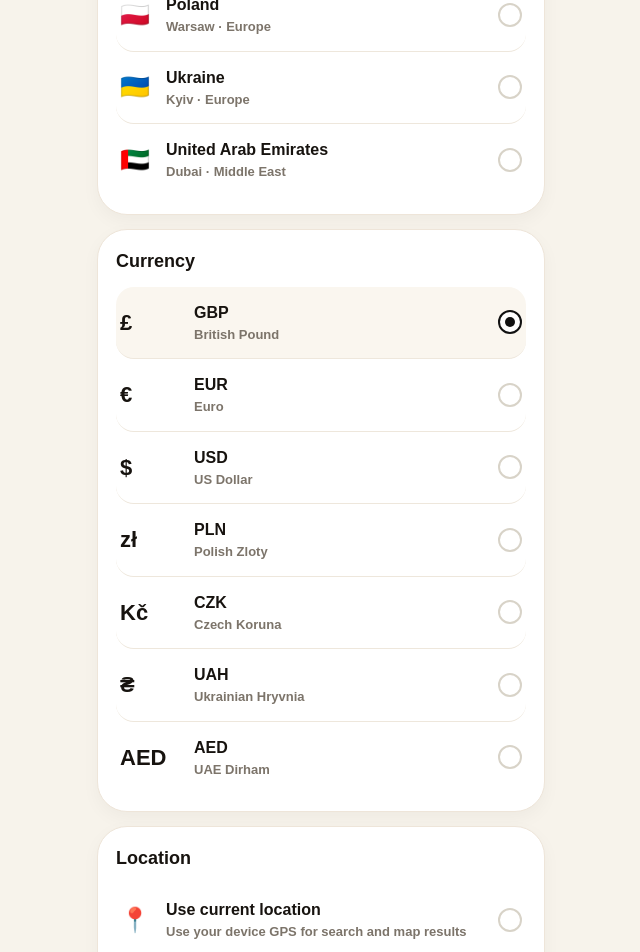
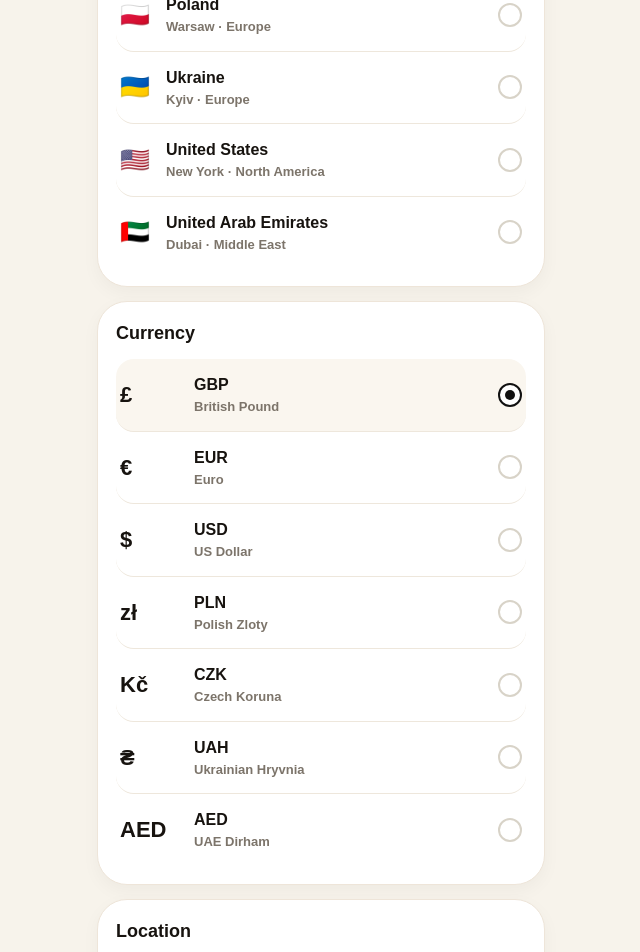
Before and after one commit to bellasalon4u-source/mapbookapp, a Next.js app: page /profile/language-region in a window 1280 px wide. Shown: the part 980-1932 px from the top of the page, without its empty margins (319-959 px from the left). Built offline with nearby package versions, Linux system fonts and the light colour scheme.

Commit message:
git add app/profile/language-region/page.tsx git commit -m "fix(language-region): apply language globally without redirect and sync region settings store"

```diff
--- a/app/profile/language-region/page.tsx
+++ b/app/profile/language-region/page.tsx
@@ -2,7 +2,7 @@
 
 import { useEffect, useMemo, useState } from 'react';
 import { useRouter } from 'next/navigation';
-import BottomNav from '../../../components/BottomNav';
+import BottomNav from '../../../components/common/BottomNav';
 import {
   getSavedLanguage,
   saveLanguage,
@@ -10,14 +10,15 @@ import {
   type AppLanguage,
 } from '../../../services/i18n';
 import {
+  getAppRegionSettings,
+  updateAppRegionSettings,
+} from '../../../services/appRegionStore';
+import {
   getUserProfile,
   subscribeToUserProfile,
   updateUserProfile,
   type UserProfile,
 } from '../../services/userProfileStore';
-
-const CURRENCY_STORAGE_KEY = 'mapbook_currency';
-const LOCATION_STORAGE_KEY = 'mapbook_location_pref';
 
 type CurrencyCode = 'GBP' | 'EUR' | 'USD' | 'PLN' | 'CZK' | 'UAH' | 'AED';
 
@@ -143,16 +144,86 @@ const languageOptions: { value: AppLanguage; label: string; subtitle: string; fl
 ];
 
 const regionOptions = [
-  { value: 'United Kingdom', label: 'United Kingdom', subtitle: 'London · Europe', flag: '🇬🇧', lat: 51.5074, lng: -0.1278 },
-  { value: 'Spain', label: 'Spain', subtitle: 'Madrid · Europe', flag: '🇪🇸', lat: 40.4168, lng: -3.7038 },
-  { value: 'Czech Republic', label: 'Czech Republic', subtitle: 'Prague · Europe', flag: '🇨🇿', lat: 50.0755, lng: 14.4378 },
-  { value: 'Germany', label: 'Germany', subtitle: 'Berlin · Europe', flag: '🇩🇪', lat: 52.52, lng: 13.405 },
-  { value: 'Poland', label: 'Poland', subtitle: 'Warsaw · Europe', flag: '🇵🇱', lat: 52.2297, lng: 21.0122 },
-  { value: 'Ukraine', label: 'Ukraine', subtitle: 'Kyiv · Europe', flag: '🇺🇦', lat: 50.4501, lng: 30.5234 },
-  { value: 'United Arab Emirates', label: 'United Arab Emirates', subtitle: 'Dubai · Middle East', flag: '🇦🇪', lat: 25.2048, lng: 55.2708 },
+  {
+    value: 'United Kingdom',
+    label: 'United Kingdom',
+    subtitle: 'London · Europe',
+    flag: '🇬🇧',
+    lat: 51.5074,
+    lng: -0.1278,
+    currency: 'GBP' as CurrencyCode,
+  },
+  {
+    value: 'Spain',
+    label: 'Spain',
+    subtitle: 'Madrid · Europe',
+    flag: '🇪🇸',
+    lat: 40.4168,
+    lng: -3.7038,
+    currency: 'EUR' as CurrencyCode,
+  },
+  {
+    value: 'Czech Republic',
+    label: 'Czech Republic',
+    subtitle: 'Prague · Europe',
+    flag: '🇨🇿',
+    lat: 50.0755,
+    lng: 14.4378,
+    currency: 'CZK' as CurrencyCode,
+  },
+  {
+    value: 'Germany',
+    label: 'Germany',
+    subtitle: 'Berlin · Europe',
+    flag: '🇩🇪',
+    lat: 52.52,
+    lng: 13.405,
+    currency: 'EUR' as CurrencyCode,
+  },
+  {
+    value: 'Poland',
+    label: 'Poland',
+    subtitle: 'Warsaw · Europe',
+    flag: '🇵🇱',
+    lat: 52.2297,
+    lng: 21.0122,
+    currency: 'PLN' as CurrencyCode,
+  },
+  {
+    value: 'Ukraine',
+    label: 'Ukraine',
+    subtitle: 'Kyiv · Europe',
+    flag: '🇺🇦',
+    lat: 50.4501,
+    lng: 30.5234,
+    currency: 'UAH' as CurrencyCode,
+  },
+  {
+    value: 'United States',
+    label: 'United States',
+    subtitle: 'New York · North America',
+    flag: '🇺🇸',
+    lat: 40.7128,
+    lng: -74.006,
+    currency: 'USD' as CurrencyCode,
+  },
+  {
+    value: 'United Arab Emirates',
+    label: 'United Arab Emirates',
+    subtitle: 'Dubai · Middle East',
+    flag: '🇦🇪',
+    lat: 25.2048,
+    lng: 55.2708,
+    currency: 'AED' as CurrencyCode,
+  },
 ] as const;
 
-const currencyOptions = [
+const currencyOptions: {
+  value: CurrencyCode;
+  symbol: string;
+  title: string;
+  subtitle: string;
+}[] = [
   { value: 'GBP', symbol: '£', title: 'GBP', subtitle: 'British Pound' },
   { value: 'EUR', symbol: '€', title: 'EUR', subtitle: 'Euro' },
   { value: 'USD', symbol: '$', title: 'USD', subtitle: 'US Dollar' },
@@ -160,45 +231,15 @@ const currencyOptions = [
   { value: 'CZK', symbol: 'Kč', title: 'CZK', subtitle: 'Czech Koruna' },
   { value: 'UAH', symbol: '₴', title: 'UAH', subtitle: 'Ukrainian Hryvnia' },
   { value: 'AED', symbol: 'AED', title: 'AED', subtitle: 'UAE Dirham' },
-] as const;
+];
 
-function readStoredCurrency(): CurrencyCode {
-  if (typeof window === 'undefined') return 'GBP';
-  const value = window.localStorage.getItem(CURRENCY_STORAGE_KEY);
-  if (value === 'GBP' || value === 'EUR' || value === 'USD' || value === 'PLN' || value === 'CZK' || value === 'UAH' || value === 'AED') {
-    return value;
-  }
-  return 'GBP';
-}
-
-function saveStoredCurrency(currency: CurrencyCode) {
-  if (typeof window === 'undefined') return;
-  window.localStorage.setItem(CURRENCY_STORAGE_KEY, currency);
-}
-
-function readStoredLocation(): StoredLocation | null {
-  if (typeof window === 'undefined') return null;
-  const raw = window.localStorage.getItem(LOCATION_STORAGE_KEY);
-  if (!raw) return null;
-
-  try {
-    const parsed = JSON.parse(raw) as StoredLocation;
-    if (!parsed || typeof parsed !== 'object') return null;
-
-    return {
-      source: parsed.source === 'current' ? 'current' : 'region',
-      label: String(parsed.label || ''),
-      lat: typeof parsed.lat === 'number' ? parsed.lat : null,
-      lng: typeof parsed.lng === 'number' ? parsed.lng : null,
-    };
-  } catch {
-    return null;
-  }
-}
-
-function saveStoredLocation(value: StoredLocation) {
-  if (typeof window === 'undefined') return;
-  window.localStorage.setItem(LOCATION_STORAGE_KEY, JSON.stringify(value));
+function getCurrentLocationLabel(language: AppLanguage) {
+  if (language === 'ES') return 'Ubicación actual';
+  if (language === 'RU') return 'Текущее местоположение';
+  if (language === 'CZ') return 'Aktuální poloha';
+  if (language === 'DE') return 'Aktueller Standort';
+  if (language === 'PL') return 'Bieżąca lokalizacja';
+  return 'Current location';
 }
 
 function formatCoords(lat: number | null, lng: number | null) {
@@ -253,40 +294,48 @@ function SectionTitle({ children }: { children: React.ReactNode }) {
 export default function LanguageRegionPage() {
   const router = useRouter();
 
+  const [language, setLanguage] = useState<AppLanguage>(getSavedLanguage());
   const [profile, setProfile] = useState<UserProfile>(getUserProfile());
   const [selectedLanguage, setSelectedLanguage] = useState<AppLanguage>(getSavedLanguage());
-  const [selectedRegion, setSelectedRegion] = useState(getUserProfile().region);
-  const [selectedCurrency, setSelectedCurrency] = useState<CurrencyCode>(readStoredCurrency());
+
+  const initialRegionSettings = getAppRegionSettings();
+
+  const [selectedRegion, setSelectedRegion] = useState(initialRegionSettings.region);
+  const [selectedCurrency, setSelectedCurrency] = useState<CurrencyCode>(
+    initialRegionSettings.currency as CurrencyCode
+  );
   const [selectedLocationMode, setSelectedLocationMode] = useState<'current' | 'region'>(
-    readStoredLocation()?.source || 'region'
+    initialRegionSettings.locationMode === 'current' ? 'current' : 'region'
   );
-  const [selectedLocation, setSelectedLocation] = useState<StoredLocation | null>(readStoredLocation());
+  const [selectedLocation, setSelectedLocation] = useState<StoredLocation>({
+    source:
+      initialRegionSettings.locationMode === 'current' ? 'current' : 'region',
+    label:
+      initialRegionSettings.locationMode === 'current'
+        ? initialRegionSettings.currentLocation.label
+        : initialRegionSettings.customLocation.label,
+    lat:
+      initialRegionSettings.locationMode === 'current'
+        ? initialRegionSettings.currentLocation.lat
+        : initialRegionSettings.customLocation.lat,
+    lng:
+      initialRegionSettings.locationMode === 'current'
+        ? initialRegionSettings.currentLocation.lng
+        : initialRegionSettings.customLocation.lng,
+  });
+
   const [isLocating, setIsLocating] = useState(false);
 
   useEffect(() => {
-    const syncLanguage = (nextLanguage?: AppLanguage) => {
-      const value = nextLanguage || getSavedLanguage();
-      setSelectedLanguage(value);
+    const unsubLanguage = subscribeToLanguageChange((nextLanguage) => {
+      setLanguage(nextLanguage);
+      setSelectedLanguage(nextLanguage);
+    });
+
+    const syncProfile = () => {
+      setProfile(getUserProfile());
     };
 
-    const syncProfile = () => {
-      const nextProfile = getUserProfile();
-      setProfile(nextProfile);
-      setSelectedRegion(nextProfile.region);
-    };
-
-    syncLanguage();
-    syncProfile();
-
-    const storedLocation = readStoredLocation();
-    if (storedLocation) {
-      setSelectedLocation(storedLocation);
-      setSelectedLocationMode(storedLocation.source);
-    }
-
-    setSelectedCurrency(readStoredCurrency());
-
-    const unsubLanguage = subscribeToLanguageChange(syncLanguage);
     const unsubProfile = subscribeToUserProfile(syncProfile);
 
     return () => {
@@ -295,9 +344,14 @@ export default function LanguageRegionPage() {
     };
   }, []);
 
+  useEffect(() => {
+    saveLanguage(selectedLanguage);
+    setLanguage(selectedLanguage);
+  }, [selectedLanguage]);
+
   const text = useMemo(
-    () => pageTexts[selectedLanguage as keyof typeof pageTexts] || pageTexts.EN,
-    [selectedLanguage]
+    () => pageTexts[language as keyof typeof pageTexts] || pageTexts.EN,
+    [language]
   );
 
   const selectedRegionMeta =
@@ -336,7 +390,7 @@ export default function LanguageRegionPage() {
       (position) => {
         const nextLocation: StoredLocation = {
           source: 'current',
-          label: text.locationSuccess,
+          label: getCurrentLocationLabel(selectedLanguage),
           lat: position.coords.latitude,
           lng: position.coords.longitude,
         };
@@ -359,21 +413,36 @@ export default function LanguageRegionPage() {
 
   const handleSave = () => {
     saveLanguage(selectedLanguage);
-    saveStoredCurrency(selectedCurrency);
 
-    const finalLocation =
-      selectedLocationMode === 'region'
+    const regionLocation = {
+      lat: selectedRegionMeta.lat,
+      lng: selectedRegionMeta.lng,
+      label: selectedRegionMeta.label,
+    };
+
+    const currentLocation =
+      selectedLocationMode === 'current'
         ? {
-            source: 'region' as const,
-            label: selectedRegionMeta.label,
-            lat: selectedRegionMeta.lat,
-            lng: selectedRegionMeta.lng,
+            lat: selectedLocation?.lat ?? null,
+            lng: selectedLocation?.lng ?? null,
+            label: selectedLocation?.label || getCurrentLocationLabel(selectedLanguage),
           }
-        : selectedLocation;
+        : {
+            lat: initialRegionSettings.currentLocation.lat,
+            lng: initialRegionSettings.currentLocation.lng,
+            label:
+              initialRegionSettings.currentLocation.label ||
+              getCurrentLocationLabel(selectedLanguage),
+          };
 
-    if (finalLocation) {
-      saveStoredLocation(finalLocation);
-    }
+    updateAppRegionSettings({
+      language: selectedLanguage,
+      region: selectedRegion,
+      currency: selectedCurrency,
+      locationMode: selectedLocationMode === 'current' ? 'current' : 'custom',
+      currentLocation,
+      customLocation: regionLocation,
+    });
 
     updateUserProfile({
       language: selectedLanguage,
@@ -384,7 +453,10 @@ export default function LanguageRegionPage() {
   };
 
   return (
-    <main className="min-h-screen px-4 py-5 pb-24" style={{ background: '#f7f3eb' }}>
+    <main
+      className="min-h-screen px-4 py-5 pb-24"
+      style={{ background: '#f7f3eb' }}
+    >
       <div className="mx-auto max-w-md">
         <div
           style={{
@@ -517,6 +589,10 @@ export default function LanguageRegionPage() {
                   type="button"
                   onClick={() => {
                     setSelectedRegion(option.value);
+
+                    if (selectedCurrency === selectedRegionMeta.currency) {
+                      setSelectedCurrency(option.currency);
+                    }
 
                     if (selectedLocationMode === 'region') {
                       setSelectedLocation({
```
